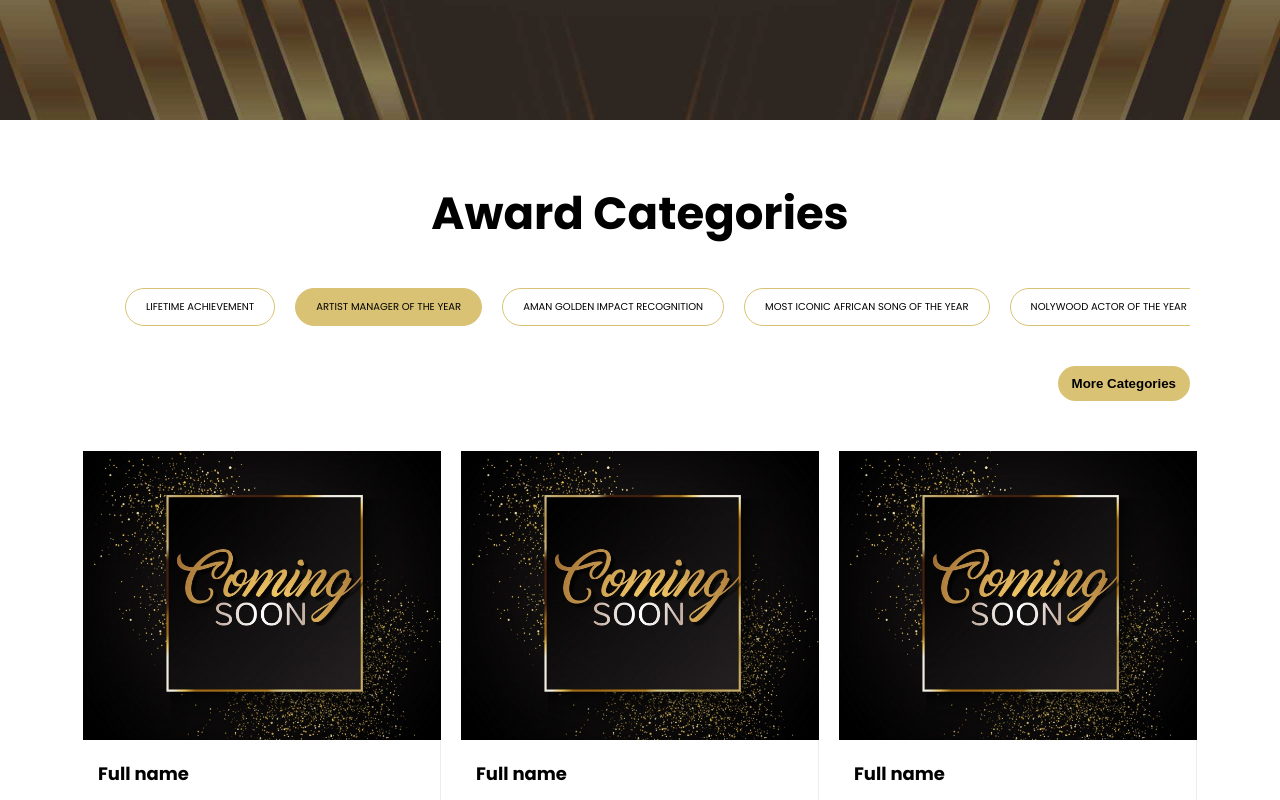
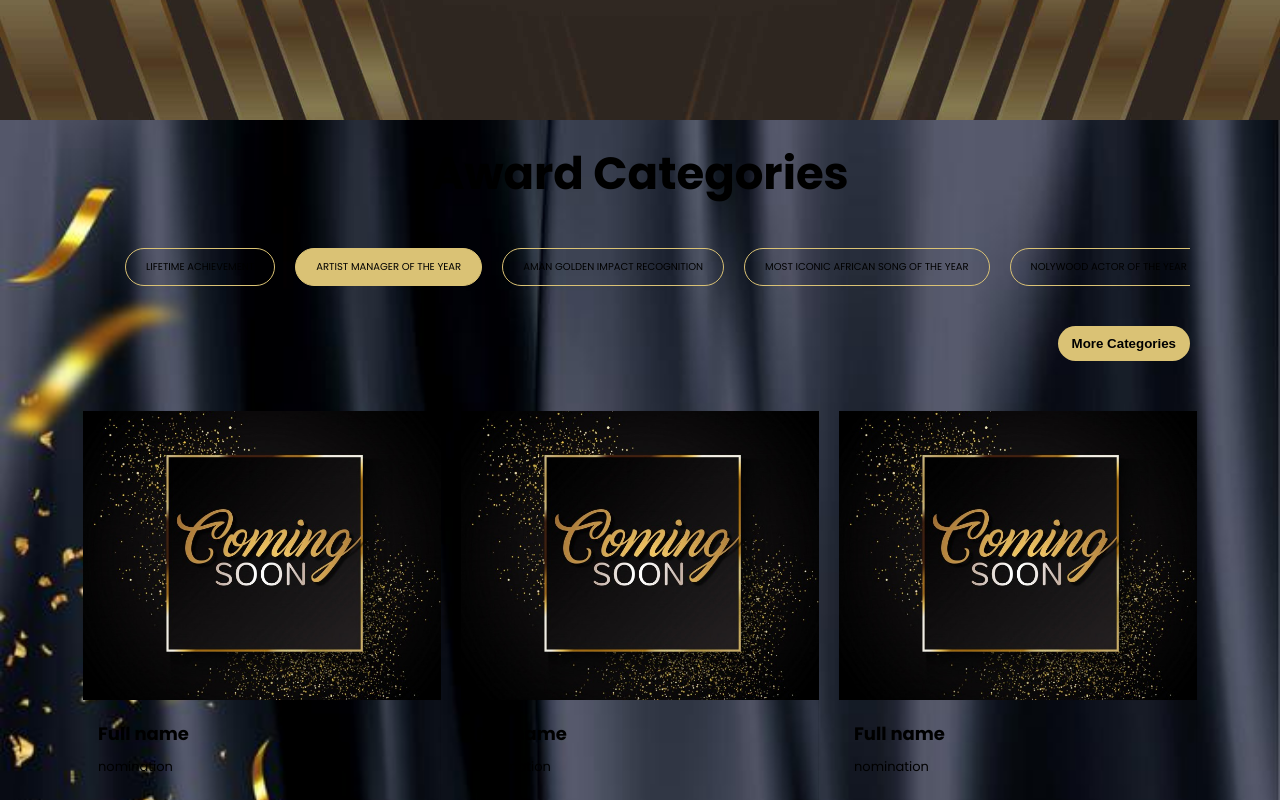
Before and after one commit to TheMoeEntity/aman-awards, a Next.js app: page / in a window 1280 px wide. Shown: the part 520-1320 px from the top of the page. Built offline with nearby package versions, Linux system fonts and the light colour scheme; no server answers; the database is empty.

Commit message:
changed background

```diff
--- a/app/page.module.css
+++ b/app/page.module.css
@@ -195,7 +195,9 @@
   padding: 20px 10px;
   font-weight: bolder;
   background-color: white;
-  margin-top: 40px;
+  background-image: url("/images/background.jpg");
+  background-repeat: no-repeat;
+  background-size: cover;
 }
 .nominees > h2 {
   font-size: var(--main-title-size);
--- a/package.json
+++ b/package.json
@@ -17,7 +17,6 @@
     "axios": "^1.5.0",
     "eslint": "8.45.0",
     "eslint-config-next": "13.4.12",
-    "firebase": "^10.3.1",
     "next": "13.4.12",
     "react": "18.2.0",
     "react-dom": "18.2.0",
--- a/tsconfig.json
+++ b/tsconfig.json
@@ -28,7 +28,8 @@
     "**/*.ts",
     "**/*.tsx",
     ".next/types/**/*.ts",
-    "components/Nominees/Timer.jsx"
+    "components/Nominees/Timer.jsx",
+    "server.js"
   ],
   "exclude": ["node_modules"]
 }
```
Also changed, not shown: public/images/background.jpg (added).
